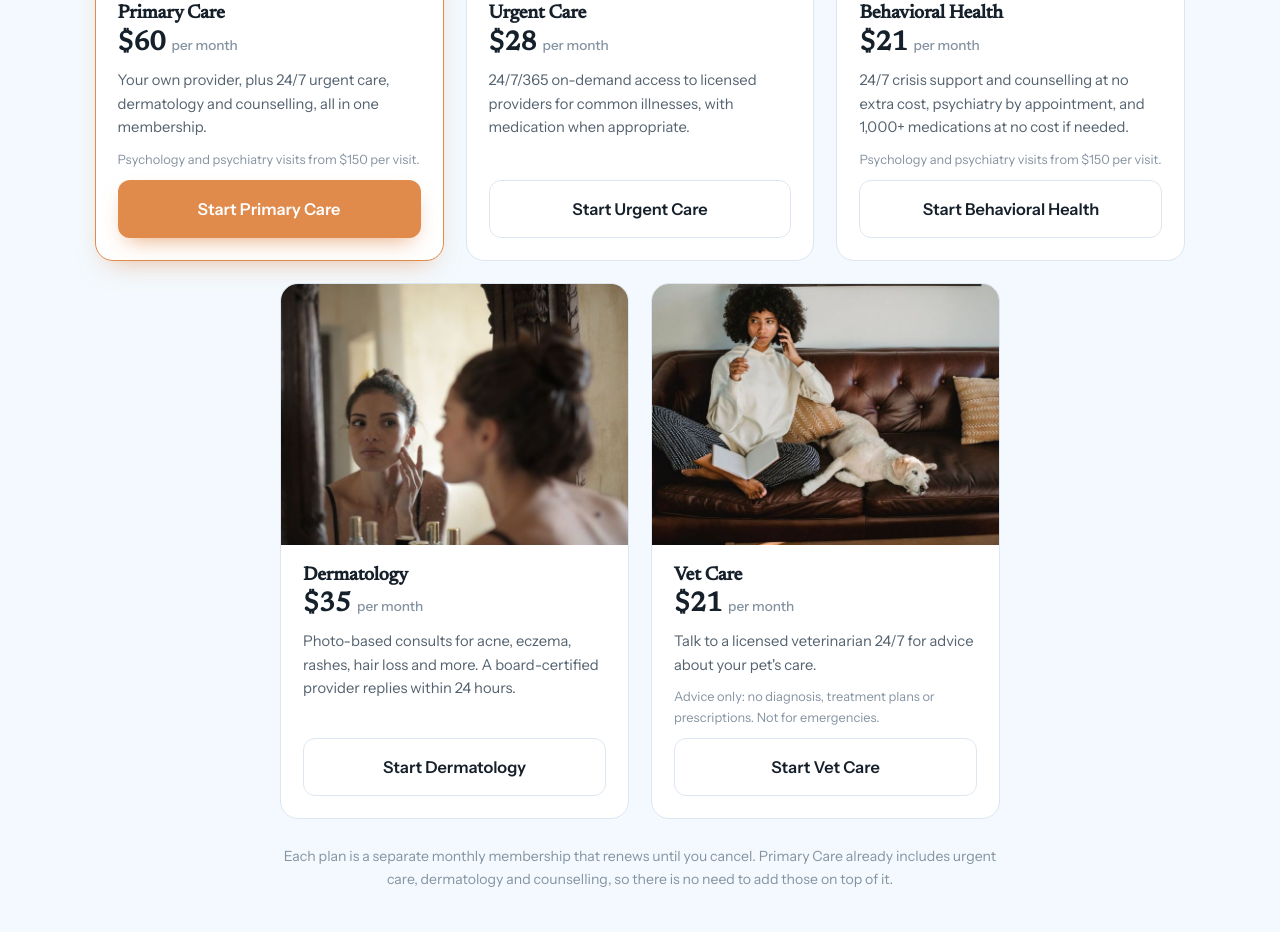
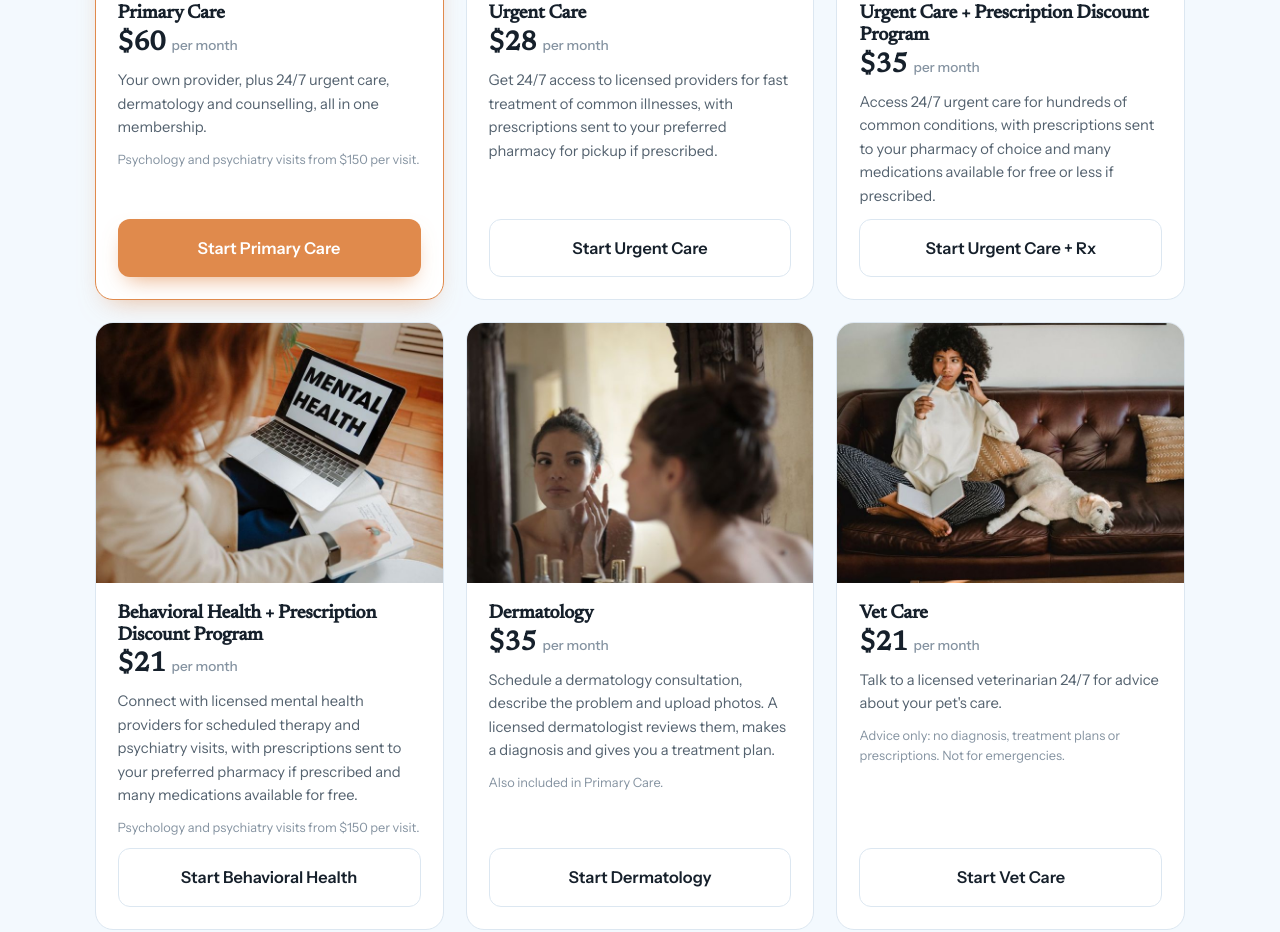
Before and after one commit to anirudhatalmale6-alt/telehealth-membership-demo, a plain HTML site: page index.html in a window 1280 px wide. Shown: the part 1360-2292 px from the top of the page. Drawn offline with Linux system fonts and the light colour scheme.

Commit message:
Use the client's portal descriptions; add Urgent Care + Prescription Discount Program

```diff
--- a/index.html
+++ b/index.html
@@ -792,22 +792,26 @@ var ENROL_SERVICE = '';   /* primary-care | urgent-care | mental-health | dermat
 /* The single-service plans. Same host and the same partner_id as ENROL_BASE;
    only the path changes, and each path was opened to confirm it shows the
    Nuvantu-branded National Telehealth checkout for that plan. Prices are the
-   monthly prices that checkout showed on 17 Nov 2026. If they ever change
+   monthly prices that checkout showed on 17 Nov 2026. The paths match the
+   links the client copied from the partner portal (Partner Links > Care Services). If they ever change
    there, change them here. */
 var CARE_HOST  = 'https://care.nationaltelehealthproviders.com/';
 var PARTNER_QS = '?partner_id=3SS1PBNZ';
 var SERVICES = [
-  {path:'primary', name:'Primary Care', price:null, img:'img/family-call.jpg', main:true,
+  {path:'primary', name:'Primary Care', short:'Primary Care', price:null, img:'img/family-call.jpg', main:true,
    blurb:'Your own provider, plus 24/7 urgent care, dermatology and counselling, all in one membership.',
    note:'Psychology and psychiatry visits from $150 per visit.'},
-  {path:'urgent-care', name:'Urgent Care', price:28, img:'img/svc/urgent.jpg',
-   blurb:'24/7/365 on-demand access to licensed providers for common illnesses, with medication when appropriate.'},
-  {path:'behavior', name:'Behavioral Health', price:21, img:'img/svc/behavioral.jpg',
-   blurb:'24/7 crisis support and counselling at no extra cost, psychiatry by appointment, and 1,000+ medications at no cost if needed.',
+  {path:'urgent-care', name:'Urgent Care', short:'Urgent Care', price:28, img:'img/svc/urgent.jpg',
+   blurb:'Get 24/7 access to licensed providers for fast treatment of common illnesses, with prescriptions sent to your preferred pharmacy for pickup if prescribed.'},
+  {path:'urgent-plus', name:'Urgent Care + Prescription Discount Program', short:'Urgent Care + Rx', price:35, img:'img/svc/urgent-plus.jpg',
+   blurb:'Access 24/7 urgent care for hundreds of common conditions, with prescriptions sent to your pharmacy of choice and many medications available for free or less if prescribed.'},
+  {path:'behavior', name:'Behavioral Health + Prescription Discount Program', short:'Behavioral Health', price:21, img:'img/svc/behavioral.jpg',
+   blurb:'Connect with licensed mental health providers for scheduled therapy and psychiatry visits, with prescriptions sent to your preferred pharmacy if prescribed and many medications available for free.',
    note:'Psychology and psychiatry visits from $150 per visit.'},
-  {path:'dermatology', name:'Dermatology', price:35, img:'img/svc/dermatology.jpg',
-   blurb:'Photo-based consults for acne, eczema, rashes, hair loss and more. A board-certified provider replies within 24 hours.'},
-  {path:'vet-care', name:'Vet Care', price:21, img:'img/svc/vet.jpg',
+  {path:'dermatology', name:'Dermatology', short:'Dermatology', price:35, img:'img/svc/dermatology.jpg',
+   blurb:'Schedule a dermatology consultation, describe the problem and upload photos. A licensed dermatologist reviews them, makes a diagnosis and gives you a treatment plan.',
+   note:'Also included in Primary Care.'},
+  {path:'vet-care', name:'Vet Care', short:'Vet Care', price:21, img:'img/svc/vet.jpg',
    blurb:"Talk to a licensed veterinarian 24/7 for advice about your pet's care.",
    note:'Advice only: no diagnosis, treatment plans or prescriptions. Not for emergencies.'}
 ];
@@ -1032,7 +1036,7 @@ function renderServices(){
       '<div class="svc-price">' + money(price) + ' <span>per month</span></div>' +
       '<p>' + esc(s.blurb) + '</p>' +
       (s.note ? '<p class="svc-note">' + esc(s.note) + '</p>' : '') +
-      '<a href="#enrol" class="btn ' + (s.main ? 'btn-primary' : 'btn-ghost') + '">Start ' + esc(s.name) + '</a></div>';
+      '<a href="#enrol" class="btn ' + (s.main ? 'btn-primary' : 'btn-ghost') + '">Start ' + esc(s.short) + '</a></div>';
     card.querySelector('.btn').addEventListener('click', function(e){ e.preventDefault(); go(1, base); });
     grid.appendChild(card);
   });
```
Also changed, not shown: terms.html (+4 -2 lines), img/svc/urgent-plus.jpg (added).
